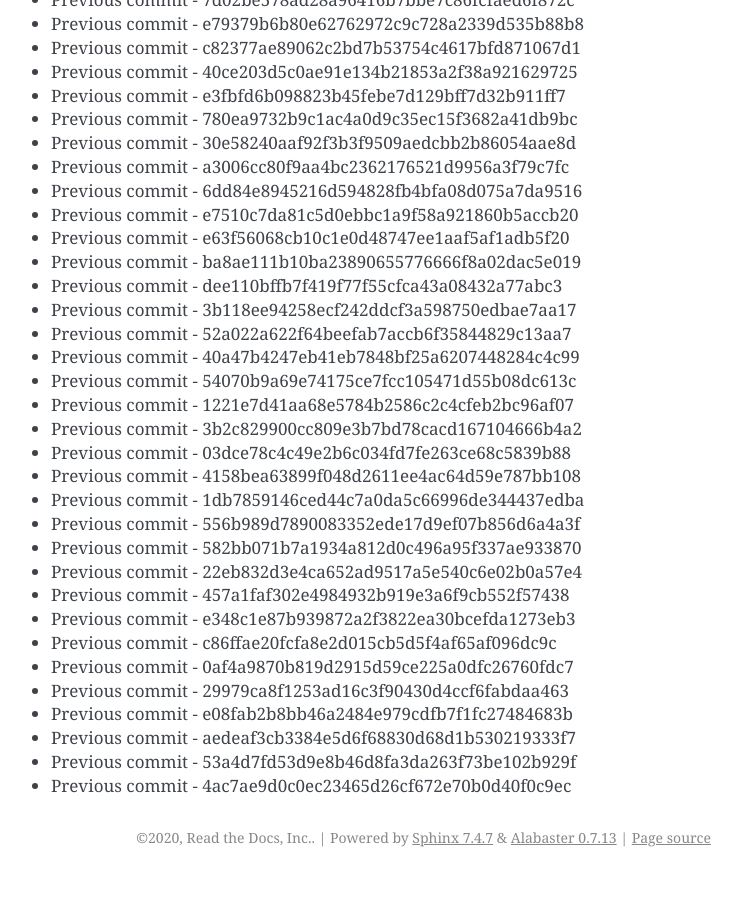
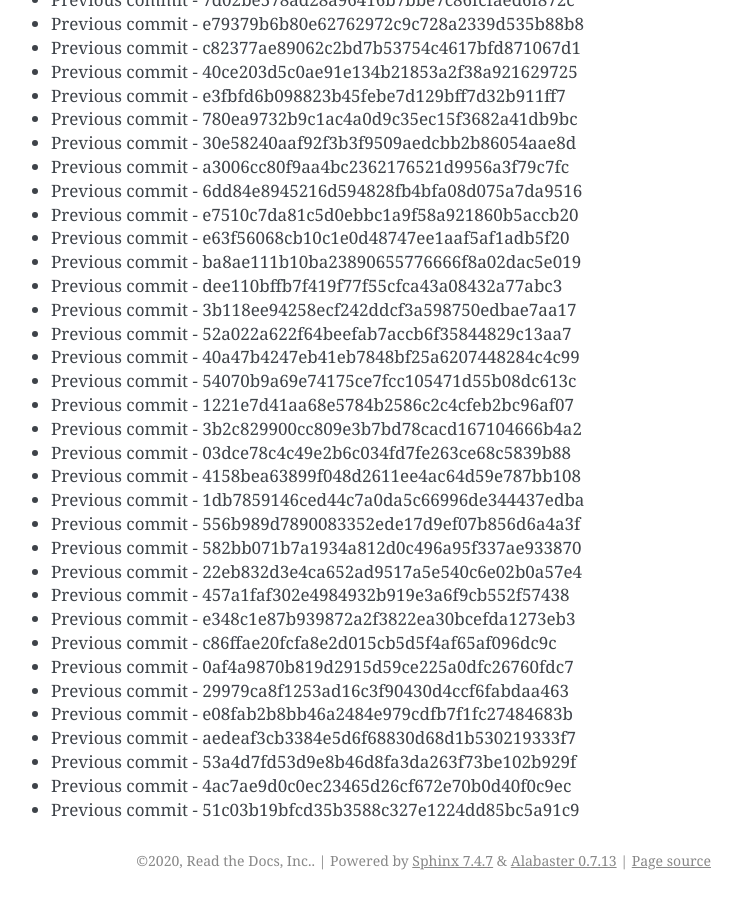
Before and after one commit to readthedocs/rtd-git-stresstest, a Sphinx documentation site: the page built from docs/updates.rst, in a window 1280 px wide and 900 px high, scrolled down 73069 px. Shown: the whole window, without its empty margins (399-1141 px from the left). Built offline with Sphinx 7.4.7, drawn with Linux system fonts in a browser that asks for light colours; before the commit the page ends 73946 px from its top, so only the background shows below that.

Commit message:
Generating commit from previous: 51c03b19bfcd35b3588c327e1224dd85bc5a91c9

```diff
--- a/docs/updates.rst
+++ b/docs/updates.rst
@@ -3102,3 +3102,4 @@ It can be tested for any performance characteristics.
 * Previous commit - aedeaf3cb3384e5d6f68830d68d1b530219333f7
 * Previous commit - 53a4d7fd53d9e8b46d8fa3da263f73be102b929f
 * Previous commit - 4ac7ae9d0c0ec23465d26cf672e70b0d40f0c9ec
+* Previous commit - 51c03b19bfcd35b3588c327e1224dd85bc5a91c9
```
